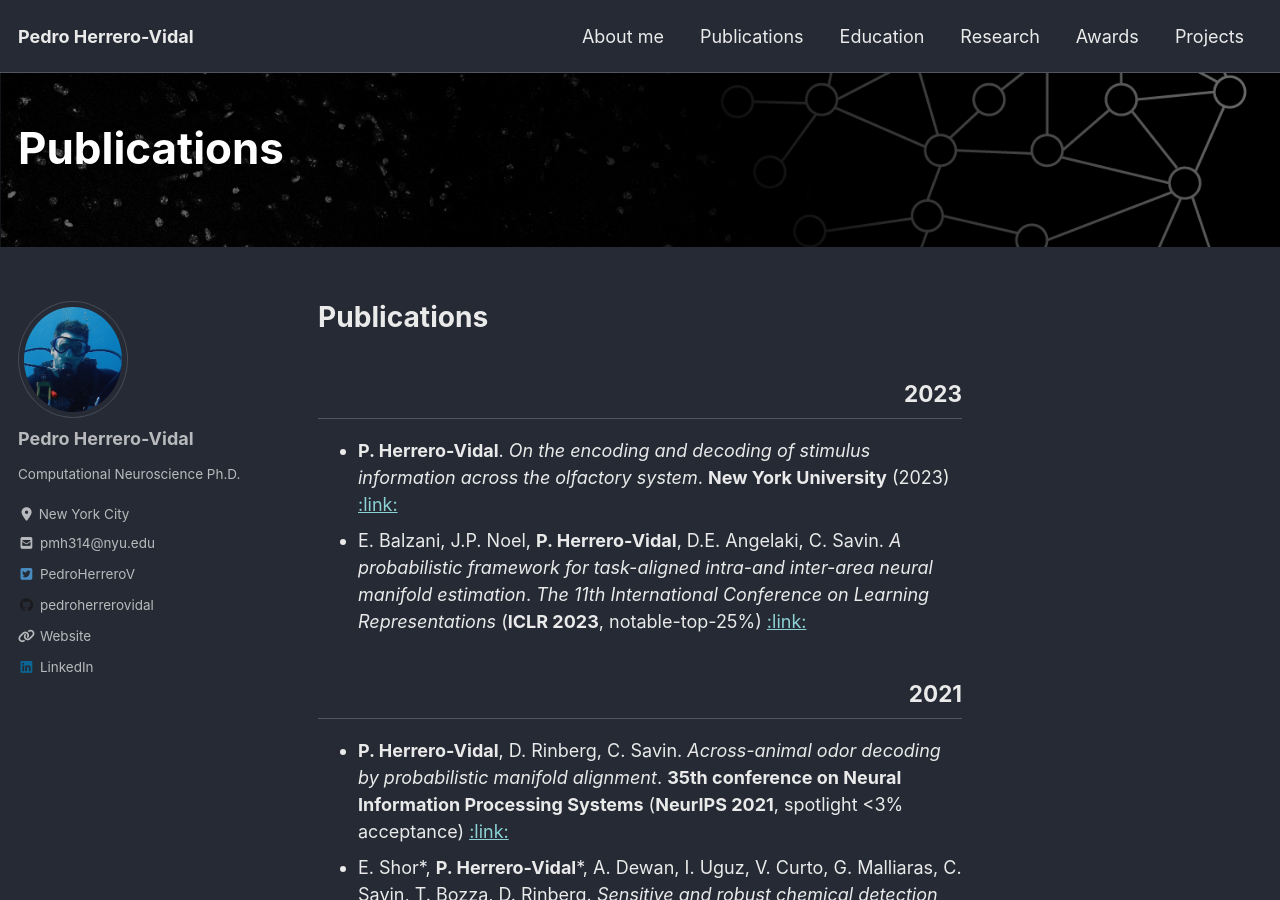
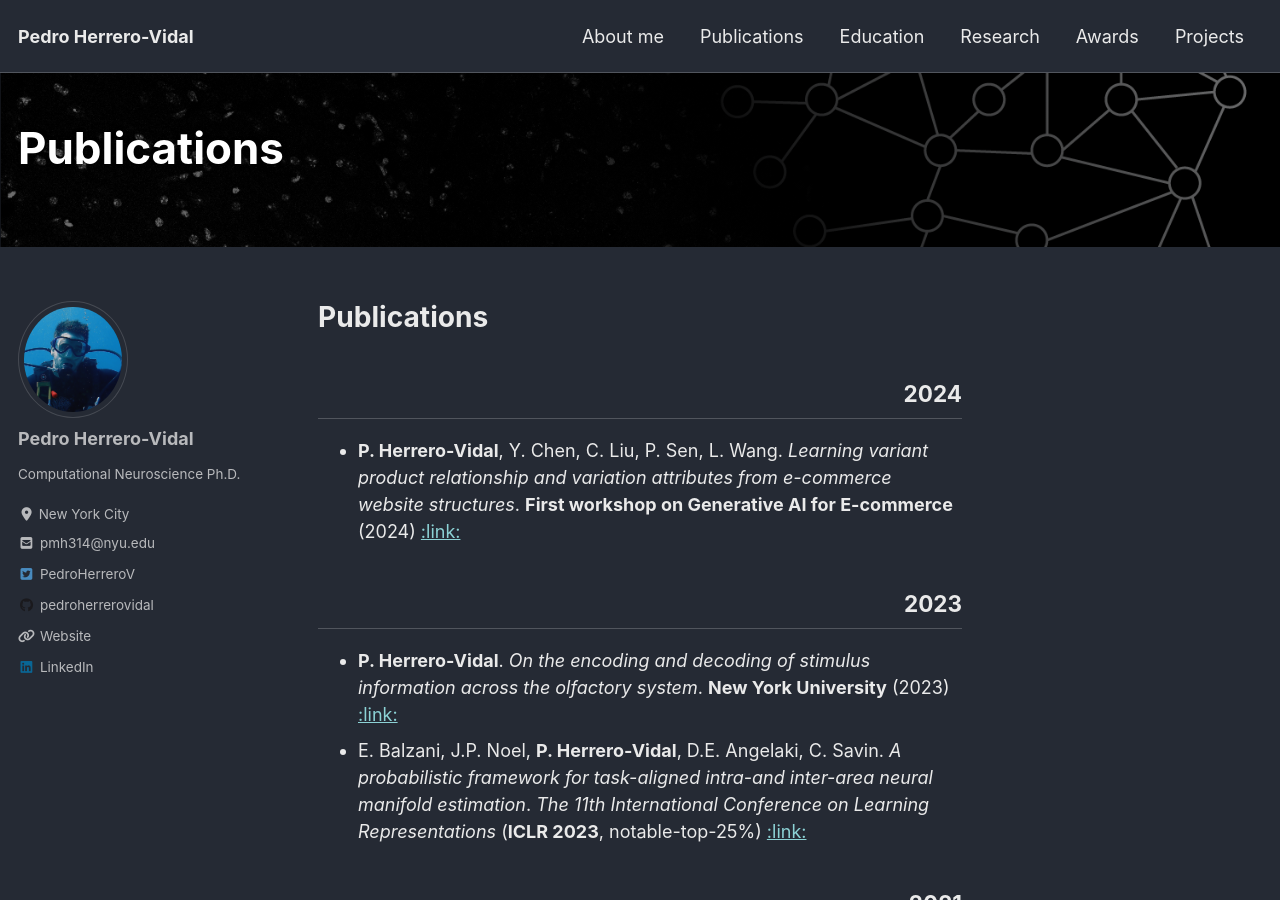
Before and after one commit to pedroherrerovidal/pedroherrerovidal.github.io, a Jekyll site: the page built from _pages/publications.md, in a window 1280 px wide and 900 px high. Built offline with Jekyll 4.4.1, drawn with Linux system fonts in a browser that asks for light colours; cached includes are drawn as plain includes; nearby versions of some CDN libraries.

Commit message:
Update publications.md

```diff
--- a/_pages/publications.md
+++ b/_pages/publications.md
@@ -8,6 +8,11 @@ header:
   overlay_filter: 0.5 # same as adding an opacity of 0.5 to a black background
 ---
 # **Publications**
+<div dir=rtl markdown=1>
+## 2024
+<div dir=ltr markdown=1>
+- **P. Herrero-Vidal**, Y. Chen, C. Liu, P. Sen, L. Wang. *Learning variant product relationship and variation attributes from e-commerce website structures*. **First workshop on Generative AI for E-commerce** (2024) [ :link: ](https://www.amazon.science/publications/learning-variant-product-relationship-and-variation-attributes-from-e-commerce-website-structures)  <br />
+
 <div dir=rtl markdown=1>
 ## 2023
 <div dir=ltr markdown=1>
```
